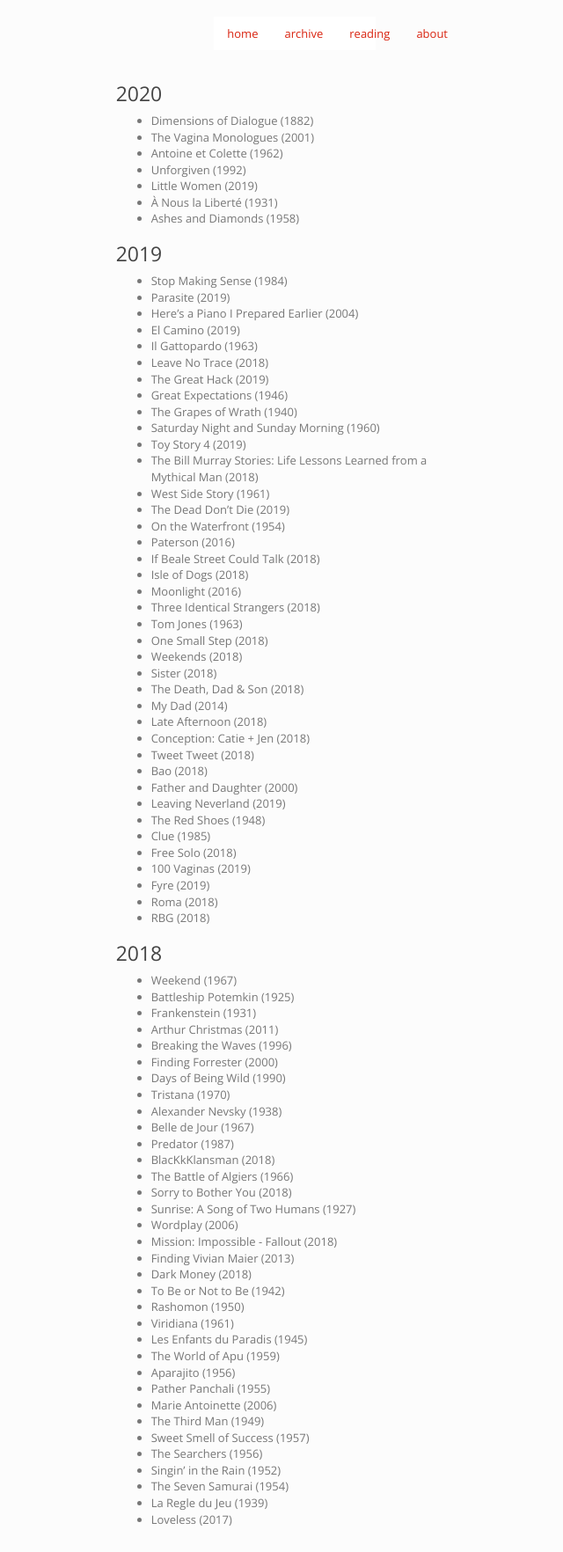
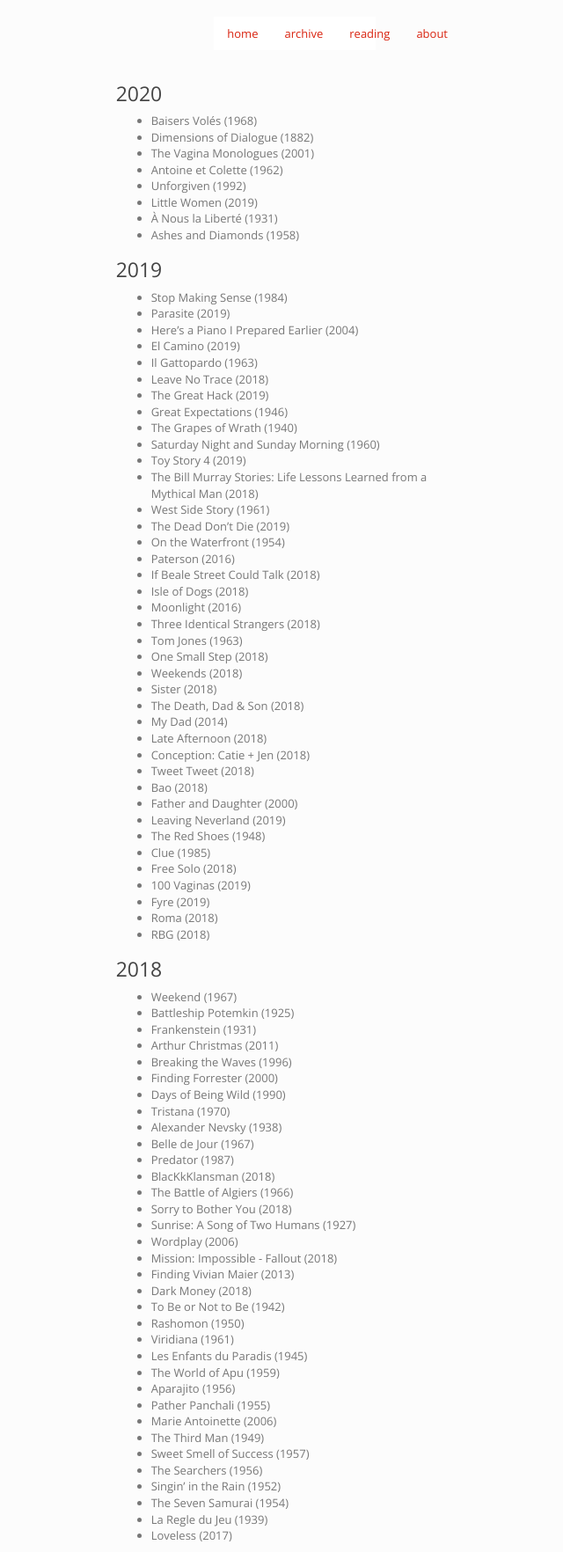
Before and after one commit to imtayadeway/imtayadeway.github.io, a Jekyll site: the page built from film/index.md, in a window 1280 px wide. Shown: the whole page at 88% size, without its empty margins (305-945 px from the left). Built offline with Jekyll 4.4.1, drawn with Linux system fonts in a browser that asks for light colours.

Commit message:
stolen kisses

```diff
--- a/film/index.md
+++ b/film/index.md
@@ -5,6 +5,7 @@ title: Film
 
 ### 2020
 
+- Baisers Volés (1968)
 - Dimensions of Dialogue (1882)
 - The Vagina Monologues (2001)
 - Antoine et Colette (1962)
```
